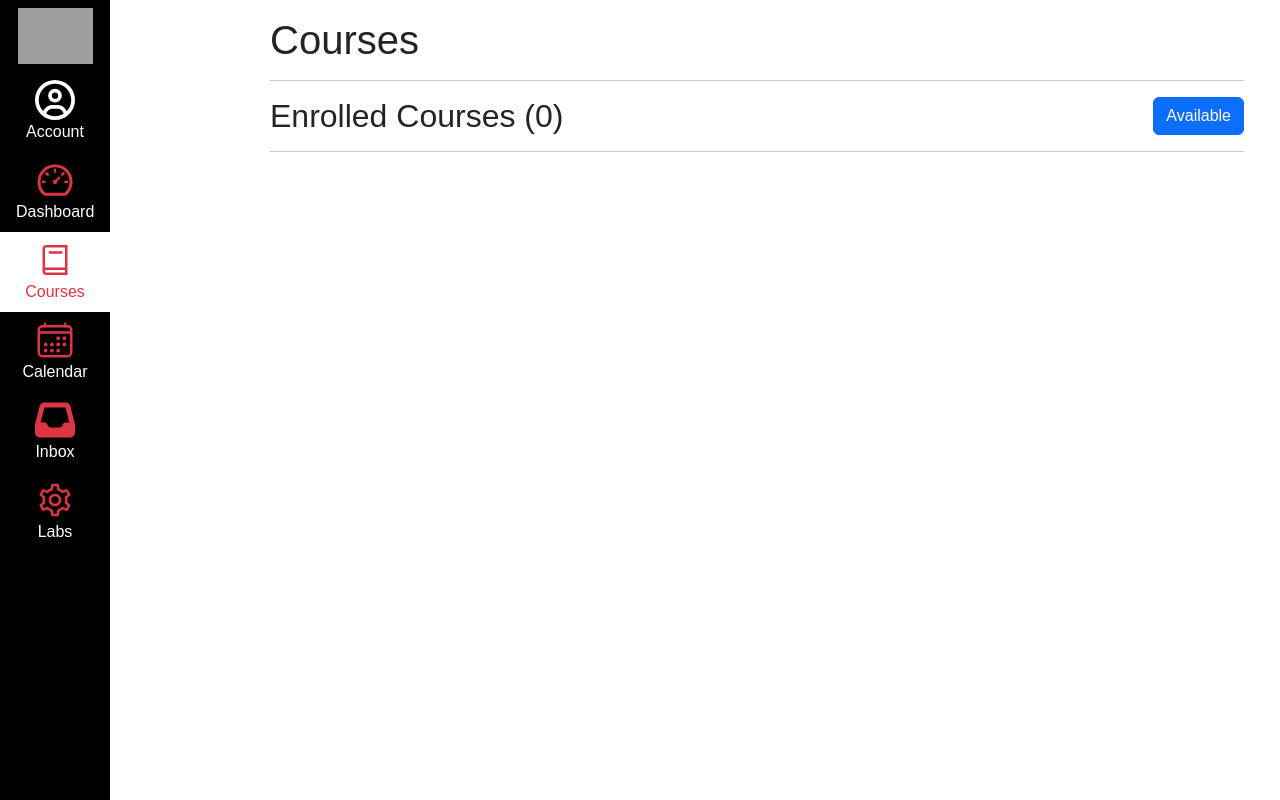
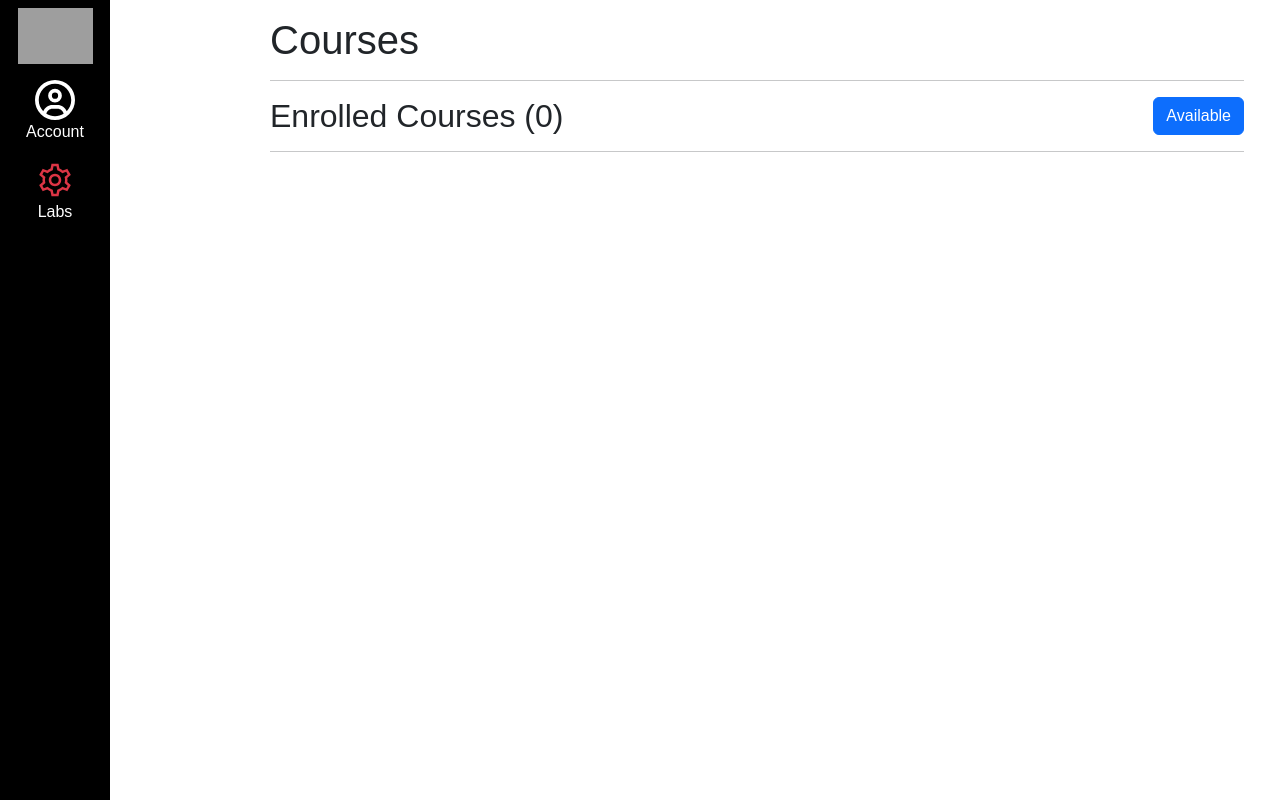
Before and after one commit to PaarthKulkarni/kambaz-next-js-project, a Next.js app: page /Courses in a window 1280 px wide. Built offline with nearby package versions, Linux system fonts and the light colour scheme; grey boxes are pictures that could not be loaded.

Commit message:
Account related details (like Courses) no longer visible if logged out

```diff
--- a/src/app/(Kambaz)/Navigation.tsx
+++ b/src/app/(Kambaz)/Navigation.tsx
@@ -4,18 +4,22 @@ import { IoCalendarOutline } from "react-icons/io5";
 import { LiaBookSolid, LiaCogSolid } from "react-icons/lia";
 import { FaInbox, FaRegCircleUser } from "react-icons/fa6";
 import { ListGroup, ListGroupItem } from "react-bootstrap";
+import { useSelector, useDispatch } from "react-redux";
 import Link from "next/link";
 import { usePathname } from "next/navigation";
+import { RootState } from "./store";
 import { text } from "stream/consumers";
 export default function KambazNavigation() {
   const pathname = usePathname();
+   const { currentUser } = useSelector((state: RootState) => state.accountReducer);
+
     const links = [
     { label: "Dashboard", path: "/Dashboard", icon: AiOutlineDashboard },
     { label: "Courses",   path: "/Courses", icon: LiaBookSolid },
     { label: "Calendar",  path: "/Calendar",  icon: IoCalendarOutline },
     { label: "Inbox",     path: "/Inbox",     icon: FaInbox },
-    { label: "Labs",      path: "/Labs",             icon: LiaCogSolid },
   ];
+    const linkss = [{ label: "Labs",      path: "/Labs",             icon: LiaCogSolid },];
 
   return (
     <ListGroup className="rounded-0 position-fixed bottom-0 top-0 d-none d-md-block bg-black z-2" style={{ width: 110 }}
@@ -32,7 +36,17 @@ export default function KambazNavigation() {
         <br />
         Account
       </ListGroupItem>
-      {links.map((link) => (
+      {currentUser &&  (
+      links.map((link) => (
+        <ListGroupItem key={link.path} as={Link} href={link.path}
+          className={`bg-black text-center border-0
+              ${pathname.includes(link.label) ? "text-danger bg-white" : "text-white bg-black"}`}>
+          {link.icon({ className: "fs-1 text-danger"})}
+          <br />
+          {link.label}
+        </ListGroupItem>
+      )))}
+      {linkss.map((link) => (
         <ListGroupItem key={link.path} as={Link} href={link.path}
           className={`bg-black text-center border-0
               ${pathname.includes(link.label) ? "text-danger bg-white" : "text-white bg-black"}`}>
```
